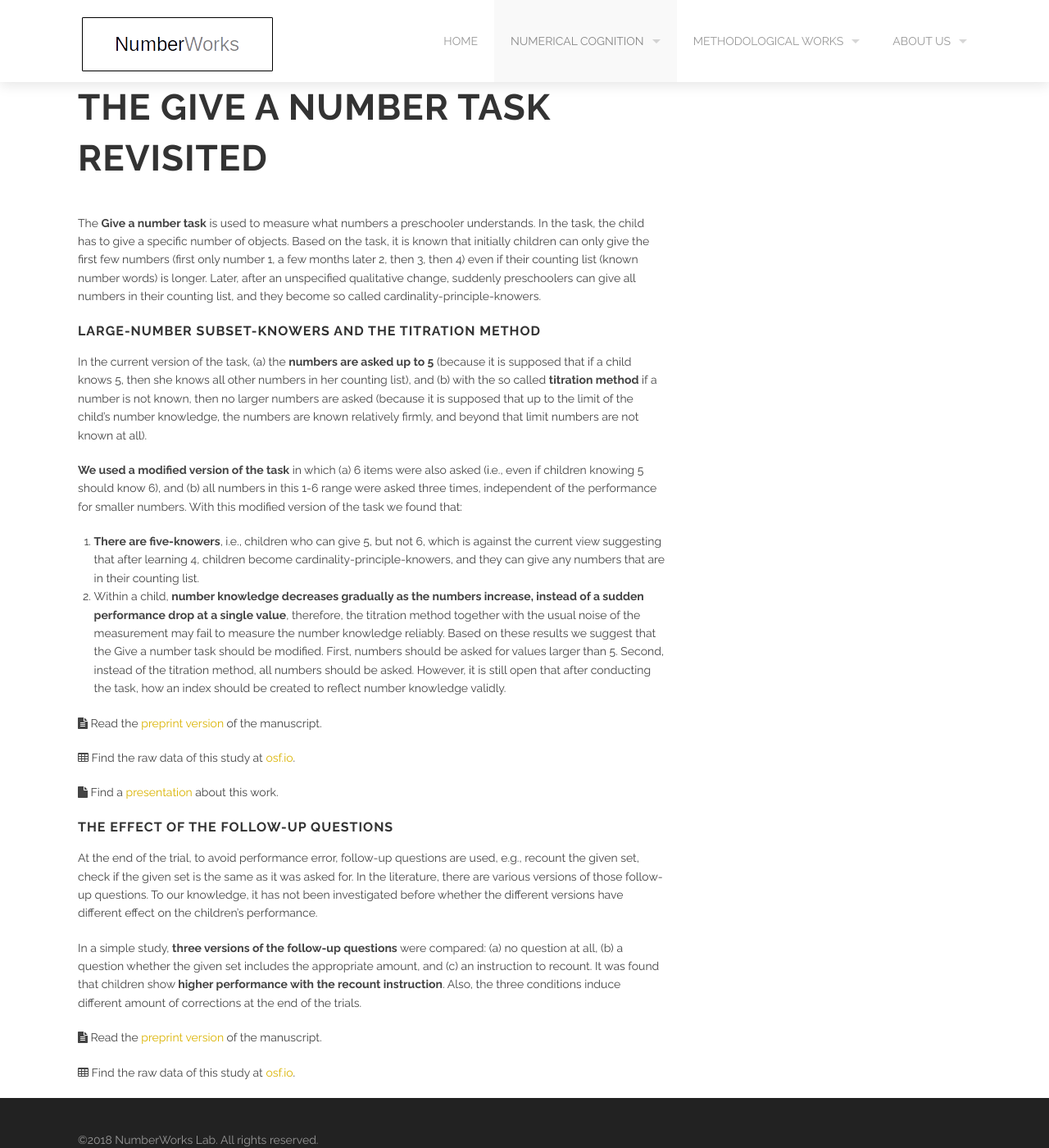
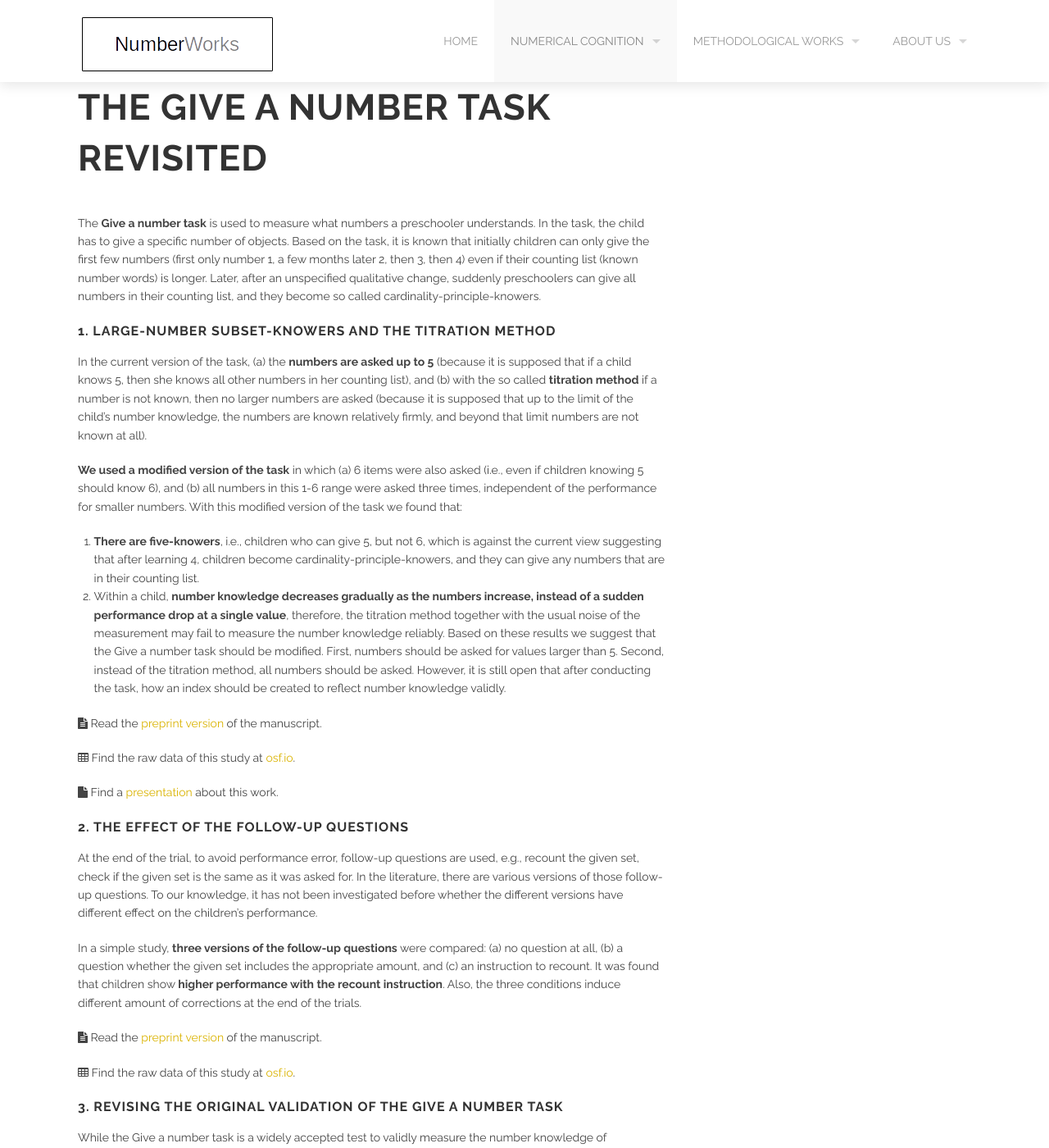
Before and after one commit to theNumberWorks/numberworks_website, a Jekyll site: the page built from the_give_a_number_task_revisited.md, in a window 1280 px wide and 1400 px high. Shown: the whole window at 82% size. Built offline with Jekyll 4.4.1, drawn with Linux system fonts in a browser that asks for light colours; some of the changed text lies outside the part shown.

Commit message:
Update the_give_a_number_task_revisited.md

```diff
--- a/the_give_a_number_task_revisited.md
+++ b/the_give_a_number_task_revisited.md
@@ -6,7 +6,7 @@ section_id: numerical_cognition
 
 The **Give a number task** is used to measure what numbers a preschooler understands. In the task, the child has to give a specific number of objects. Based on the task, it is known that initially children can only give the first few numbers (first only number 1, a few months later 2, then 3, then 4) even if their counting list (known number words) is longer. Later, after an unspecified qualitative change, suddenly preschoolers can give all numbers in their counting list, and they become so called cardinality-principle-knowers.
 
-### Large-number subset-knowers and the titration method
+### 1. Large-number subset-knowers and the titration method
 
 In the current version of the task, (a) the **numbers are asked up to 5** (because it is supposed that if a child knows 5, then she knows all other numbers in her counting list), and (b) with the so called **titration method** if a number is not known, then no larger numbers are asked (because it is supposed that up to the limit of the child's number knowledge, the numbers are known relatively firmly, and beyond that limit numbers are not known at all).
 
@@ -21,7 +21,7 @@ Based on these results we suggest that the Give a number task should be modified
 
 <i class='fa fa-file'></i> Find a [presentation](https://docs.google.com/presentation/d/1hTaC9UZBgd-6tG6vQ9lPZxOnhCBYCwosbUfs-BSp4YA/edit?usp=sharing) about this work.
 
-### The effect of the follow-up questions
+### 2. The effect of the follow-up questions
 
 At the end of the trial, to avoid performance error, follow-up questions are used, e.g., recount the given set, check if the given set is the same as it was asked for. In the literature, there are various versions of those follow-up questions. To our knowledge, it has not been investigated before whether the different versions have different effect on the children's performance.
 
@@ -30,3 +30,7 @@ In a simple study, **three versions of the follow-up questions** were compared:
 <i class='fa fa-file-text'></i> Read the [preprint version](https://psyarxiv.com/fky69) of the manuscript.
 
 <i class='fa fa-table'></i> Find the raw data of this study at [osf.io](https://osf.io/584y3/).
+
+### 3. Revising the original validation of the Give a number task
+
+While the Give a number task is a widely accepted test to validly measure the number knowledge of preschoolers, in fact, the original validation of the task raises several issues. Find more details about these issues in the General discussion of the manuscript of the first work above. In this work, we replicate and reinvestigate the original validation results.
```
